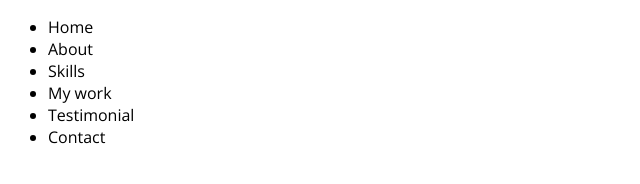
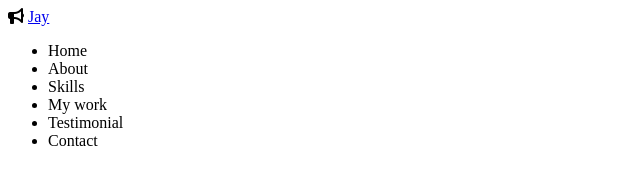
Before and after one commit to bjw1622/Potfolio, a plain HTML site: page index.html in a window 1280 px wide. Shown: the whole page, without its empty margins (0-640 px from the left). Drawn offline with nearby package versions, Linux system fonts and the light colour scheme.

Commit message:
add navbar

```diff
--- a/css.css
+++ b/css.css
@@ -1,7 +1,7 @@
-:root {
+/* :root {
   font-family: 'Open Sans', sans-serif;
   --background-color: black;
-}
+} */
 /* css variable 적용 */
 /* body {
   background-color: var(--background-color);
--- a/index.html
+++ b/index.html
@@ -11,7 +11,7 @@
       content="Porfolio for world-renowned FrontEnd developer Jay"
     />
     <meta name="author" content="Jay" />
-    <link rel="icon" type="image/png" href="imgs/background.png" />
+    <link rel="icon" type="image/png" />
     <script
       src="https://kit.fontawesome.com/2d323a629b.js"
       crossorigin="anonymous"
@@ -28,20 +28,30 @@
     <script src="main.js" defer></script>
   </head>
   <body>
-    <div id=" profile">
-      <div id="top">
-        <div id="top__icon"></div>
-        <div id="top__menu">
-          <ul>
-            <li>Home</li>
-            <li>About</li>
-            <li>Skills</li>
-            <li>My work</li>
-            <li>Testimonial</li>
-            <li>Contact</li>
-          </ul>
-        </div>
+    <!-- Navbar -->
+    <nav id="navbar">
+      <div class="navbar__logo">
+        <i class="fa fa-solid fa-bullhorn"></i>
+        <a href="#">Jay</a>
       </div>
-    </div>
+      <ul class="navbar__menu">
+        <li class="navbar__menu__itme">Home</li>
+        <li class="navbar__menu__itme">About</li>
+        <li class="navbar__menu__itme">Skills</li>
+        <li class="navbar__menu__itme">My work</li>
+        <li class="navbar__menu__itme">Testimonial</li>
+        <li class="navbar__menu__itme">Contact</li>
+      </ul>
+    </nav>
+    <!-- About -->
+    <section id="about"></section>
+    <!-- Skills -->
+    <section id="skills"></section>
+    <!-- Work -->
+    <section id="work"></section>
+    <!-- Testimonials -->
+    <section id="testimonials"></section>
+    <!-- Contact -->
+    <section id="contact"></section>
   </body>
 </html>
```
